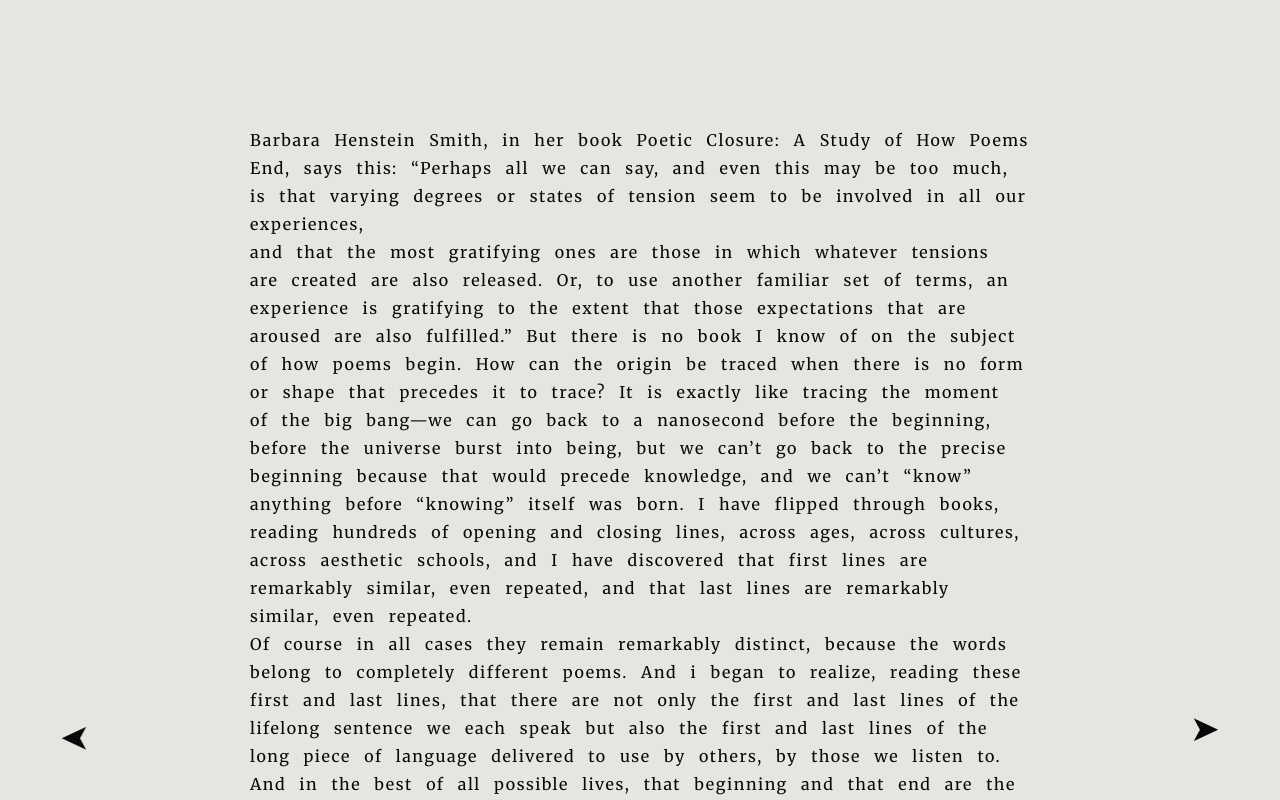
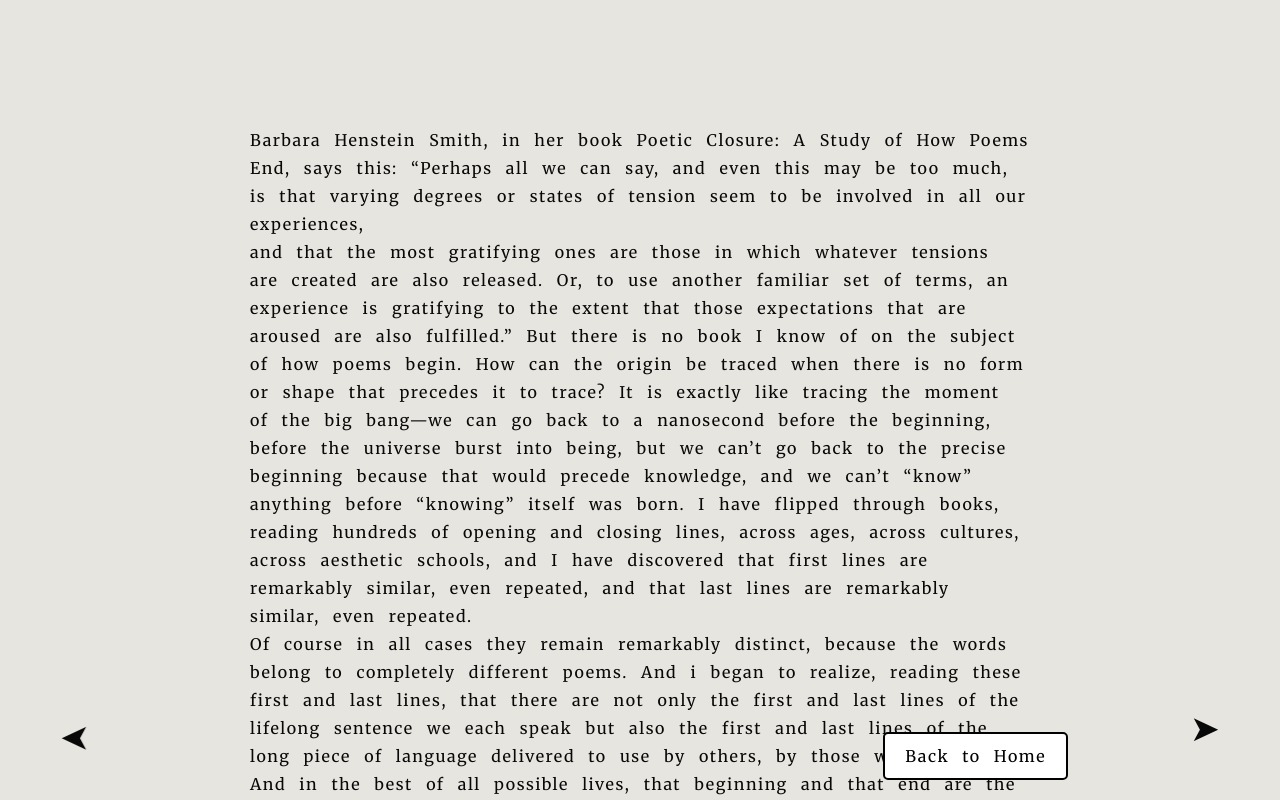
Before and after one commit to ishikabhatiaa/core2interaction, a plain HTML site: page storiesasnetwork/page7/page7.html in a window 1280 px wide. Shown: the top 800 px of the page. Drawn offline with Linux system fonts and the light colour scheme.

Commit message:
promise final

```diff
--- a/storiesasnetwork/page7/style.css
+++ b/storiesasnetwork/page7/style.css
@@ -51,10 +51,9 @@
 }
 
 .bth {
-
+    position: fixed;
     bottom: 20px;
-    center: 20%;
-    margin: auto;
+    right: calc(2in + 20px); /* 2 inches from the right */
     cursor: pointer;
     text-decoration: none;
     background-color: #ffffff;
```
